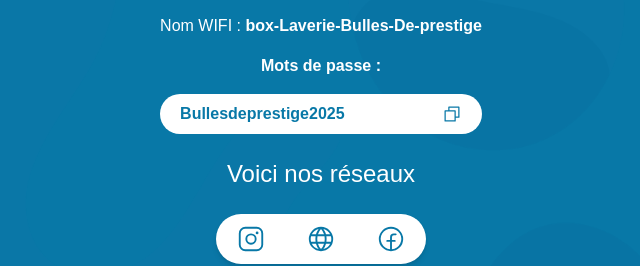
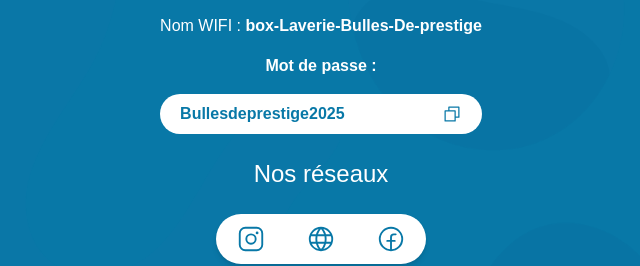
Before and after one commit to gbrehault/LAVERIE_CREON_WIFI, a Next.js app: page / in a window 1280 px wide. Shown: the part 290-556 px from the top of the page, without its empty margins (319-959 px from the left). Built offline with nearby package versions, Linux system fonts and the light colour scheme.

Commit message:
last repo

```diff
--- a/app/page.tsx
+++ b/app/page.tsx
@@ -21,7 +21,7 @@ export default function Home() {
         <h1 className="font-sans text-4xl py-2 font-bold">Bienvenue</h1>
         <p>Nom WIFI : <b>box-Laverie-Bulles-De-prestige</b></p>
         <div className="mt-4">
-          <p><b>Mots de passe :</b></p>
+          <p><b>Mot de passe :</b></p>
           <div className="bg-white flex items-center justify-between rounded-4xl w-full px-5 py-2 my-4">
             <p className="text-background font-semibold">Bullesdeprestige2025</p>
             <button onClick={handleCopy}>
@@ -30,7 +30,7 @@ export default function Home() {
           </div>
         </div>
       </div>
-      <p className="text-2xl font-medium">Voici nos réseaux</p>
+      <p className="text-2xl font-medium">Nos réseaux</p>
       <div className="flex items-center justify-center gap-3 px-5 py-2.5 my-4 rounded-full font-medium shadow-md hover:opacity-90 transition-all bg-white text-background">
 
         <div className="flex gap-10 justify-center">
```
